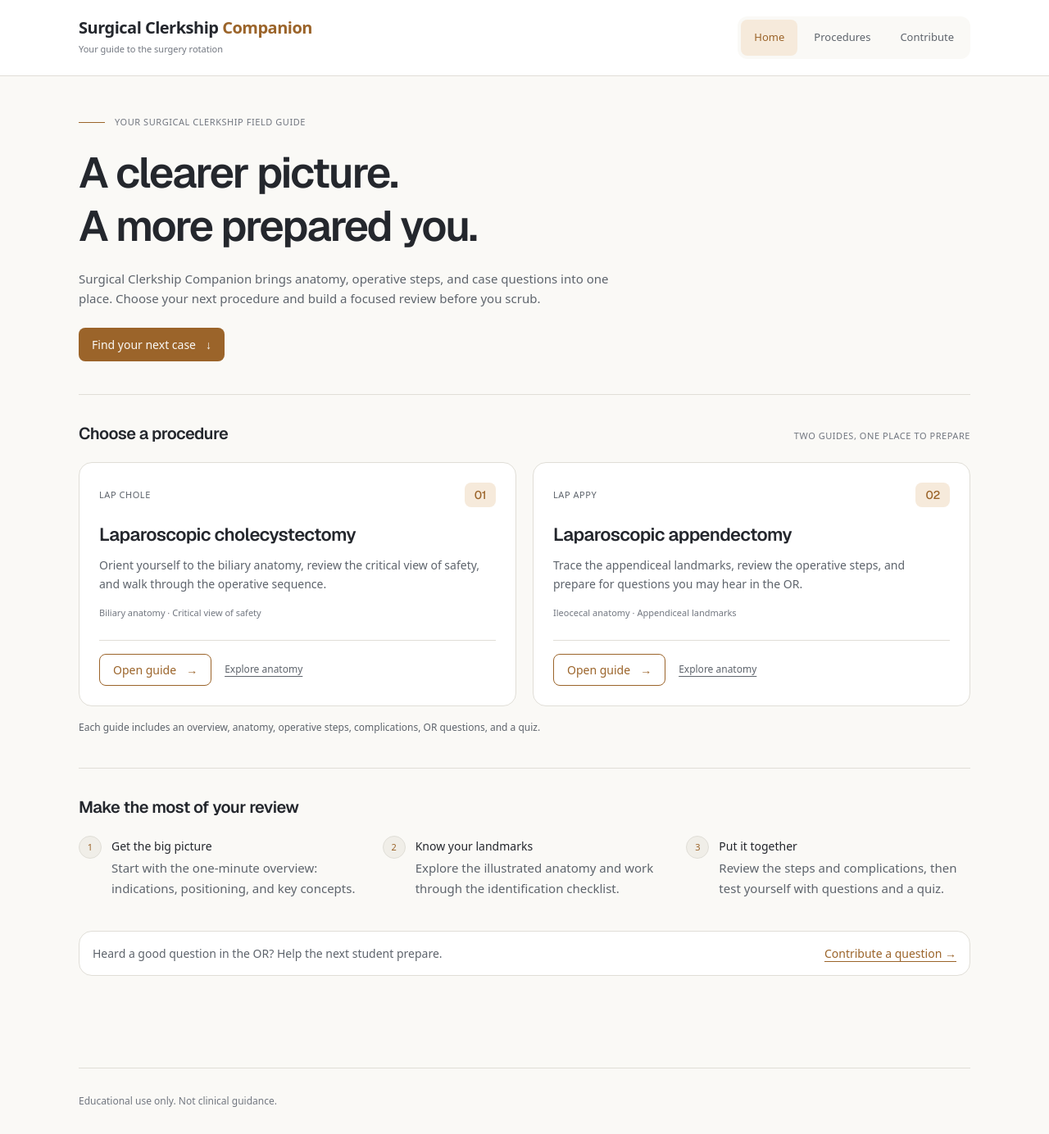
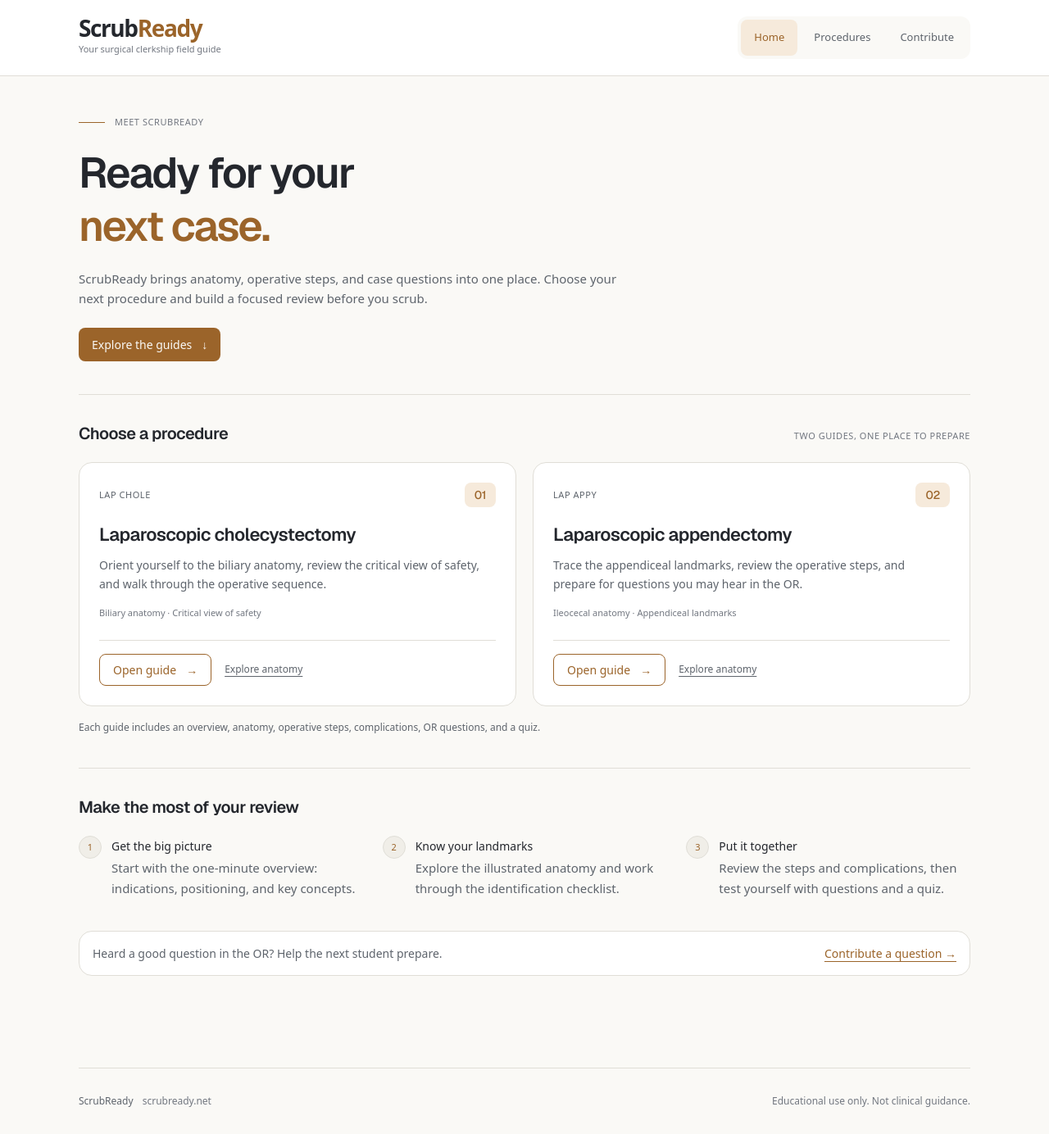
Before and after one commit to firasmoussa/surgical-clerkship-companion, a Next.js app: page / in a window 1280 px wide. Shown: the whole page at 82% size. Built offline with nearby package versions, Linux system fonts and the light colour scheme.

Commit message:
Rebrand Surgical Clerkship Companion as ScrubReady

```diff
--- a/src/app/about/page.tsx
+++ b/src/app/about/page.tsx
@@ -1,10 +1,10 @@
 export default function AboutPage() {
   return (
     <div className="py-10">
-      <h1 className="text-3xl font-semibold tracking-tight">About</h1>
+      <h1 className="text-3xl font-semibold tracking-tight">About ScrubReady</h1>
       <p className="mt-3 max-w-2xl text-secondary">
-        Surgical Clerkship Companion is a student-built tool for structured case preparation.
-        Beta currently includes laparoscopic cholecystectomy.
+        ScrubReady is a student-built tool for structured case preparation.
+        Explore laparoscopic cholecystectomy and appendectomy through illustrated anatomy, operative steps, and OR questions.
       </p>
     </div>
   );
--- a/src/app/components/SiteHeader.tsx
+++ b/src/app/components/SiteHeader.tsx
@@ -18,11 +18,11 @@
         Skip to content
       </a>
       <div className="mx-auto flex max-w-6xl flex-col gap-4 px-5 py-4 sm:flex-row sm:items-center sm:justify-between sm:gap-6 sm:px-8 sm:py-5">
-        <Link href="/" aria-label="Surgical Clerkship Companion home" className="self-start rounded-sm">
-          <span className="block text-[18px] font-semibold tracking-tight leading-snug text-ink sm:text-[20px]">
-            Surgical Clerkship <span className="text-ochre">Companion</span>
+        <Link href="/" aria-label="ScrubReady home" className="self-start rounded-sm">
+          <span className="block text-[26px] font-semibold tracking-[-0.05em] leading-none text-ink sm:text-[28px]">
+            Scrub<span className="text-ochre">Ready</span>
           </span>
-          <span className="mt-1 block text-[11px] text-muted">Your guide to the surgery rotation</span>
+          <span className="mt-1 block text-[11px] text-muted">Your surgical clerkship field guide</span>
         </Link>
         <nav aria-label="Main navigation" className="flex w-full items-center gap-1 rounded-xl bg-parchment p-1 sm:w-auto sm:shrink-0">
           {navigation.map(({ label, href }) => {
--- a/src/app/layout.tsx
+++ b/src/app/layout.tsx
@@ -13,8 +13,11 @@
 });
 
 export const metadata: Metadata = {
-  title: "Surgical Clerkship Companion (Beta)",
-  description: "Structured case preparation for medical students on general surgery.",
+  title: { default: "ScrubReady | Prepare for your next case", template: "%s | ScrubReady" },
+  metadataBase: new URL("https://www.scrubready.net"),
+  icons: { icon: "/icon.svg" },
+  openGraph: { siteName: "ScrubReady", title: "ScrubReady | Prepare for your next case", description: "Anatomy, operative steps, and OR questions for your surgical clerkship.", type: "website" },
+  description: "Anatomy, operative steps, and OR questions for your surgical clerkship.",
 };
 
 export default function RootLayout({ children }: { children: React.ReactNode }) {
@@ -27,8 +30,9 @@
         <div className="mx-auto max-w-6xl px-5 sm:px-8">
           <main id="main-content" tabIndex={-1} className="pb-16">{children}</main>
 
-          <footer className="border-t border-border-warm py-8 text-xs text-muted">
-            Educational use only. Not clinical guidance.
+          <footer className="flex flex-wrap items-center justify-between gap-3 border-t border-border-warm py-8 text-xs text-muted">
+            <span className="font-medium text-secondary">ScrubReady <span className="ml-2 font-normal text-muted">scrubready.net</span></span>
+            <span>Educational use only. Not clinical guidance.</span>
           </footer>
         </div>
 
--- a/src/app/page.tsx
+++ b/src/app/page.tsx
@@ -31,16 +31,16 @@
       <section aria-labelledby="welcome-heading" className="border-b border-border-warm pb-8 sm:pb-10">
         <div className="mb-5 flex items-center gap-3 text-[11px] uppercase tracking-wider text-muted">
           <span className="h-px w-8 bg-ochre" aria-hidden="true" />
-          <span>Your surgical clerkship field guide</span>
+          <span>Meet ScrubReady</span>
         </div>
         <h1 id="welcome-heading" className="max-w-3xl font-sans tracking-[-0.04em] text-[36px] sm:text-[52px] font-semibold leading-tight text-ink">
-          A clearer picture.<br />A more prepared you.
+          Ready for your<br /><span className="text-ochre">next case.</span>
         </h1>
         <p className="mt-5 max-w-2xl text-[15px] text-secondary leading-relaxed">
-          Surgical Clerkship Companion brings anatomy, operative steps, and case questions into one place. Choose your next procedure and build a focused review before you scrub.
+          ScrubReady brings anatomy, operative steps, and case questions into one place. Choose your next procedure and build a focused review before you scrub.
         </p>
         <a href="#procedures" className="mt-6 inline-flex items-center gap-3 rounded-lg bg-ochre px-4 py-2.5 text-[14px] font-medium text-parchment transition-colors hover:bg-charcoal focus-visible:outline-2 focus-visible:outline-offset-4 focus-visible:outline-ochre">
-          Find your next case <span aria-hidden="true">↓</span>
+          Explore the guides <span aria-hidden="true">↓</span>
         </a>
       </section>
 
--- a/src/app/procedures/lap-chole/_components/LapCholeAnatomySVG.tsx
+++ b/src/app/procedures/lap-chole/_components/LapCholeAnatomySVG.tsx
@@ -296,7 +296,7 @@
       <line x1="28" y1="384" x2="28" y2="392" stroke="#94a3b8" strokeWidth="1" />
       <line x1="78" y1="384" x2="78" y2="392" stroke="#94a3b8" strokeWidth="1" />
       <text x="30" y="397" style={{ fontSize: "9px", fill: "#94a3b8", fontFamily: "Georgia, serif" }}>Schematic — not to scale</text>
-      <text x="500" y="397" textAnchor="end" style={{ fontSize: "9px", fill: "#94a3b8", fontFamily: "Georgia, serif", fontStyle: "italic" }}>© Surgical Clerkship Companion</text>
+      <text x="500" y="397" textAnchor="end" style={{ fontSize: "9px", fill: "#94a3b8", fontFamily: "Georgia, serif", fontStyle: "italic" }}>© ScrubReady</text>
     </svg>
   );
 }
--- a/src/app/procedures/lap-chole/_components/LapCholeAtlasSVG.tsx
+++ b/src/app/procedures/lap-chole/_components/LapCholeAtlasSVG.tsx
@@ -130,7 +130,7 @@
       ))}
       <line x1="24" y1="510" x2="736" y2="510" stroke="#C9BBAA" />
       <text x="24" y="529" className="fill-muted text-[10px]">Schematic, not to scale. Structures spread for identification.</text>
-      <text x="736" y="529" textAnchor="end" className="fill-muted font-serif italic text-[10px]">Surgical Clerkship Companion</text>
+      <text x="736" y="529" textAnchor="end" className="fill-muted font-serif italic text-[10px]">ScrubReady</text>
     </svg>
   );
 }
```
Also changed, not shown: src/app/icon.svg (added), 1 other file (tests, documents, lock files or other folders).
